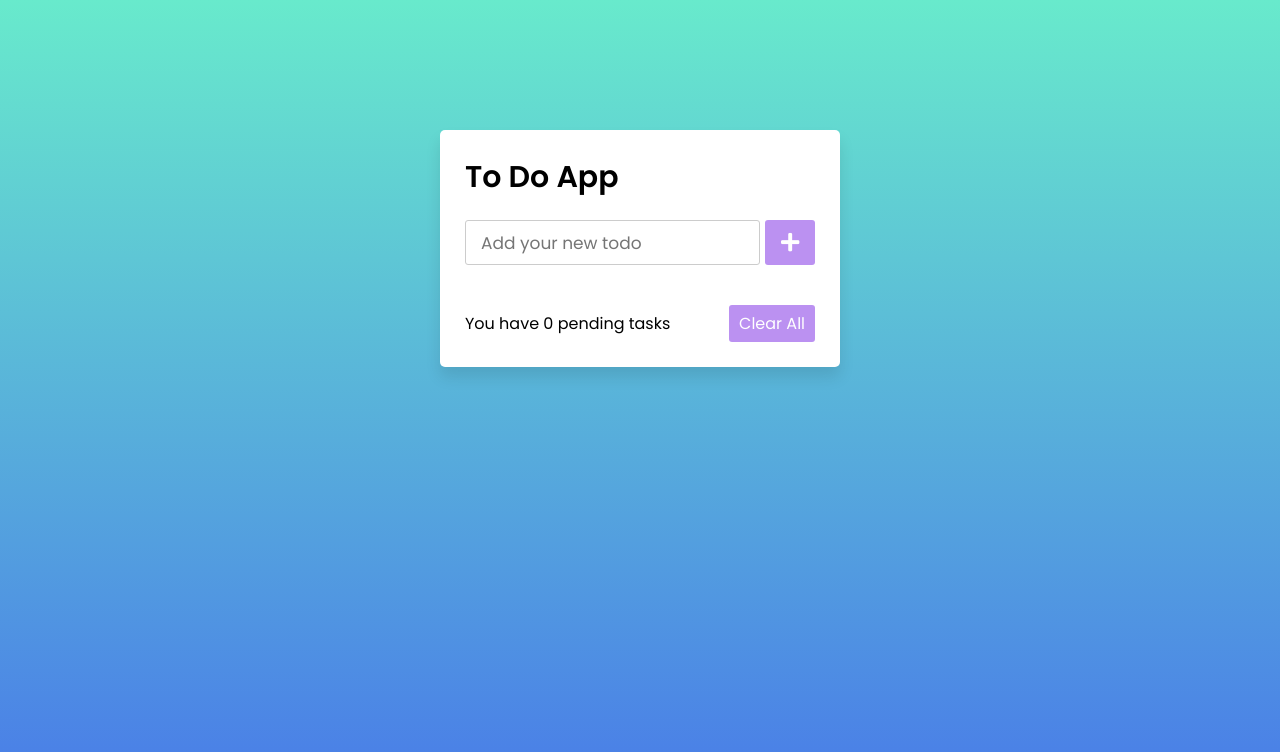
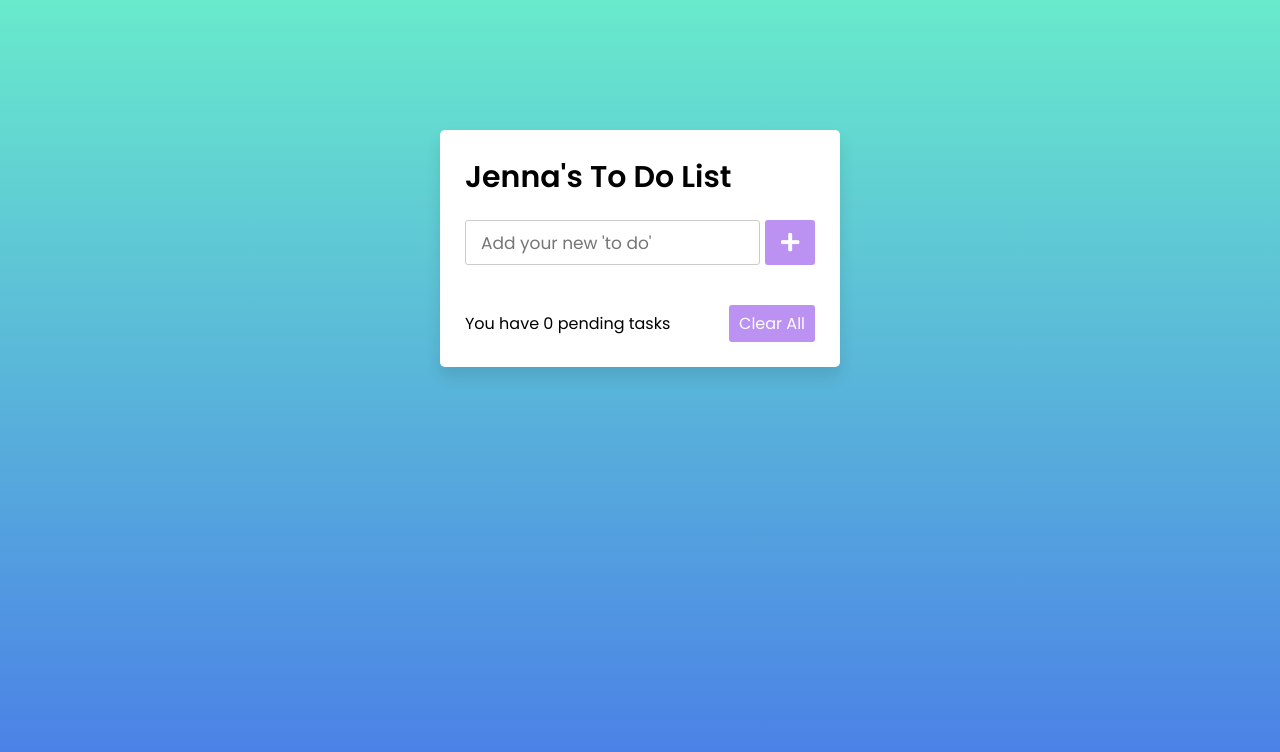
Before and after one commit to jmyanish/jmyanish.github.io, a plain HTML site: page index.html in a window 1280 px wide. Drawn offline with Linux system fonts and the light colour scheme.

Commit message:
Update index.html

```diff
--- a/index.html
+++ b/index.html
@@ -8,9 +8,9 @@
 </head>
 <body>
   <div class="wrapper">
-    <header>To Do App</header>
+    <header>Jenna's To Do List</header>
     <div class="inputField">
-      <input type="text" placeholder="Add your new todo">
+      <input type="text" placeholder="Add your new 'to do'">
       <button><i class="fas fa-plus"></i></button>
     </div>
     <ul class="todoList">
```
